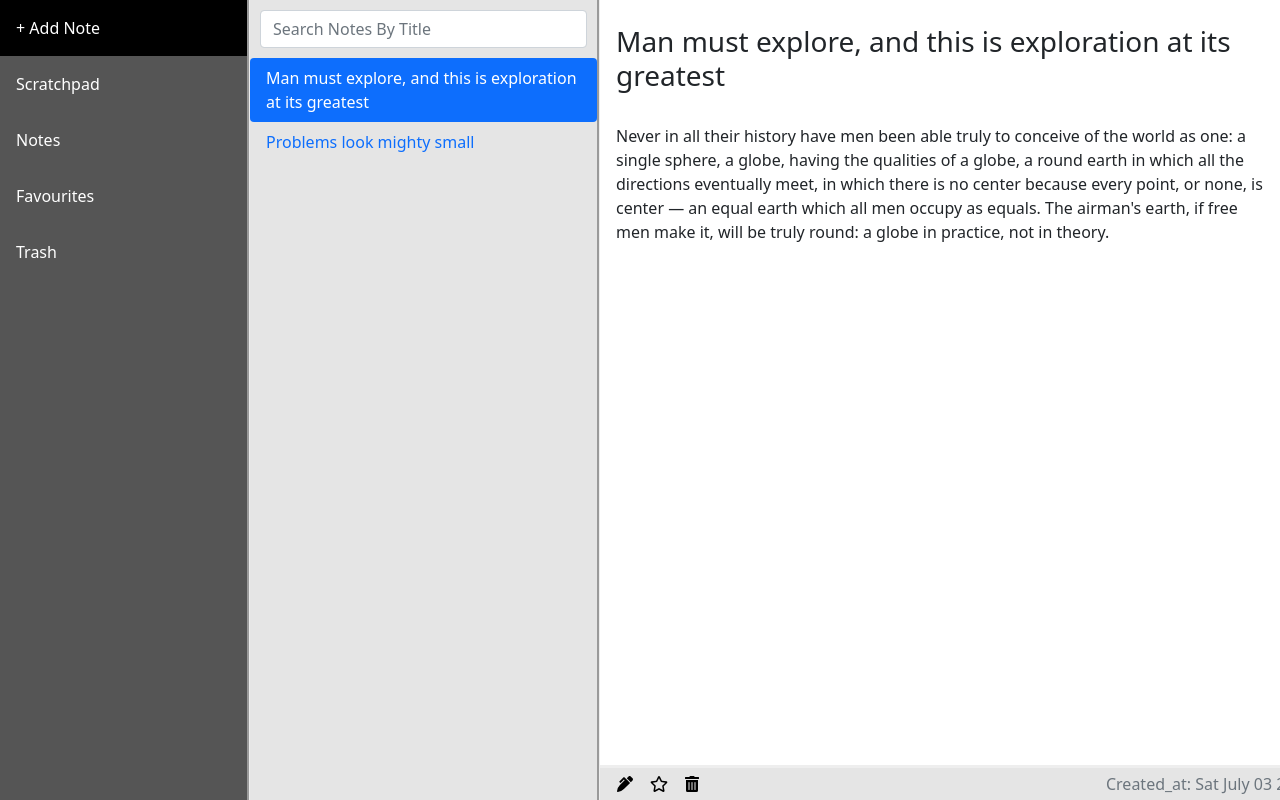
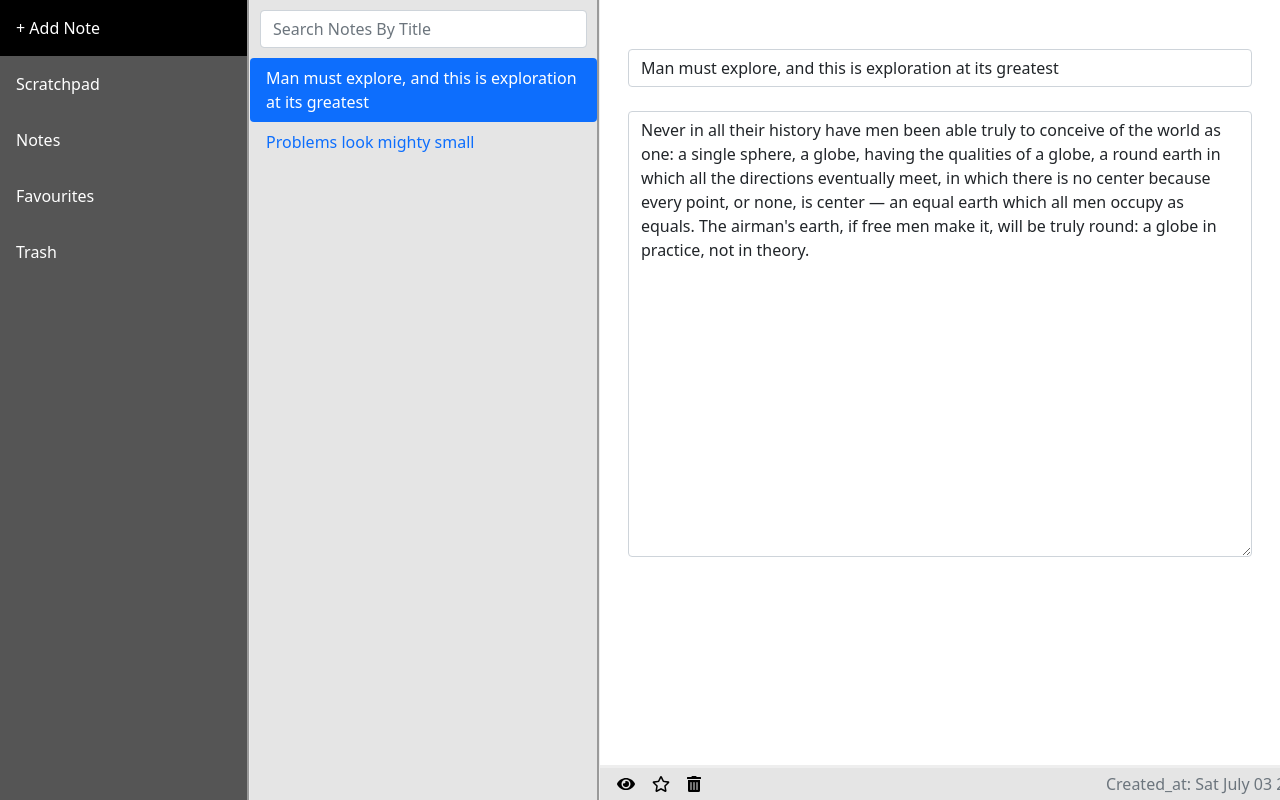
Before and after one commit to SiamAnzir/react-keep-notes, a React (Create React App) app: page / in a window 1280 px wide. Both pictures are taken after a click on the element 626 px from the left and 784 px from the top of the page. Built offline with nearby package versions, Linux system fonts and the light colour scheme.

Commit message:
Emergency commit

```diff
--- a/src/components/Container.js
+++ b/src/components/Container.js
@@ -1,20 +1,21 @@
 import React from "react";
 import {Col, Nav, Row, Tab} from "react-bootstrap";
 import {FontAwesomeIcon} from "@fortawesome/react-fontawesome";
-import {faPenAlt, faTrashAlt} from "@fortawesome/free-solid-svg-icons";
+import {faEye, faPenAlt, faTrashAlt} from "@fortawesome/free-solid-svg-icons";
 import {faStar} from "@fortawesome/free-regular-svg-icons";
+import EditNote from "./EditNote";
 
-export const navContent = (id,title,favNote) => {
+export const navContent = (note) => {
     return(
         <>
             <>
                 <Nav variant="pills" className="flex-column">
                     <Nav.Item>
-                        <Nav.Link eventKey={id}>
+                        <Nav.Link eventKey={note.id}>
                             {
-                                (favNote === true) ? ( <FontAwesomeIcon icon={faStar}/> ) : (<span></span>)
+                                (note.favourite_note === true) ? ( <span style={{ marginRight: '.2rem' }}> <FontAwesomeIcon icon={faStar} /> </span> ) : (<span></span>)
                             }
-                            {title}
+                            {note.title}
                         </Nav.Link>
                     </Nav.Item>
                 </Nav>
@@ -22,29 +23,52 @@ export const navContent = (id,title,favNote) => {
         </>
     )
 };
-export const tabContent = (id,title,description) => {
+
+export const tabContent = (note,updateNote) => {
     return(
+        (note.editing === false) ? (
             <>
-            <Tab.Content key={id}>
-                <Tab.Pane eventKey={id}>
-                    <h3>{title}</h3>
+                <Tab.Content key={note.id}>
+                    <Tab.Pane eventKey={note.id}>
+                        <h3>{note.title}</h3>
                         <br/>
-                    <p>{description}</p>
+                        <p>{note.description}</p>
+                    </Tab.Pane>
+                </Tab.Content>
+            </>
+        ) : (
+                <>
+                    <Tab.Content key={note.id}>
+                        <Tab.Pane eventKey={note.id}>
+                            <EditNote currentNote={note} updateNote = {updateNote}/>
                         </Tab.Pane>
                     </Tab.Content>
                 </>
             )
+    )
 };
-export const footerContent = (id,note,setNotes,notes,favouriteMethod,trashMethod) => {
+export const footerContent = (note,setNotes,notes,favouriteMethod,trashMethod,clickUpdateButton) => {
     return(
         <>
-            <Tab.Content key={id}>
-                <Tab.Pane className="m-1" eventKey={id}>
+            <Tab.Content key={note.id}>
+                <Tab.Pane className="m-1" eventKey={note.id}>
                     <Row>
                         <Col className="text-start ">
-                            <span style={{ marginLeft: '.8rem' }}> <FontAwesomeIcon icon={faPenAlt}/> </span>
-                            <span style={{ marginLeft: '.8rem' }} onClick={() => favouriteMethod(id,note,setNotes,notes)} > <FontAwesomeIcon icon={faStar}/> </span>
-                            <span style={{ marginLeft: '.8rem' }} onClick={() => trashMethod(id,note,setNotes,notes)}> <FontAwesomeIcon icon={faTrashAlt}/> </span>
+                            {
+                                (note.editing === false) ? (
+                                    <span style={{ marginLeft: '.8rem' }} onClick={() => clickUpdateButton(note.id,note,setNotes,notes)}> <FontAwesomeIcon icon={faPenAlt}/> </span>
+                                ) : (
+                                    <button style={{ marginLeft: '.8rem', border: 'none',background: 'none',padding:'0' }} form={note.id} type="submit"> <FontAwesomeIcon icon={faEye}/> </button>
+                                )
+                            }
+                            {
+                                (note.favourite_note === false) ? (
+                                    <span style={{ marginLeft: '.8rem' }} onClick={() => favouriteMethod(note.id,note,setNotes,notes)} > <FontAwesomeIcon icon={faStar}/> </span>
+                                ) : (
+                                    <span style={{ marginLeft: '.8rem' }} onClick={() => favouriteMethod(note.id,note,setNotes,notes)} > <FontAwesomeIcon icon={faStar}/> </span>
+                                )
+                            }
+                            <span style={{ marginLeft: '.8rem' }} onClick={() => trashMethod(note.id,note,setNotes,notes)}> <FontAwesomeIcon icon={faTrashAlt}/> </span>
                         </Col>
                         <Col className="text-end text-muted"> Created_at: {note.created_at} </Col>
                     </Row>
--- a/src/components/Favourites.js
+++ b/src/components/Favourites.js
@@ -8,14 +8,19 @@ const Favourites = () => {
 
     const {notes, setNotes} = useContext(NotesContext);
 
+    const updateNote = ( id , updatedNote) => {
+        updatedNote.editing = false;
+        setNotes(notes.map(note => (note.id === id ?  updatedNote  : note)));
+    }
+
     const favouriteNotes = [];
-    notes.map(note => (note.favourite_note === true && note.trash === false) ? ( favouriteNotes.push(note) ) : ( favouriteNotes ) );
+    notes.map(note => (note.favourite_note === true && note.trash === false) ? ( favouriteNotes.push(note) ) : ( favouriteNotes ));
 
-    const noteTab = favouriteNotes.map(note => navContent(note.id, note.title));
+    const noteTab = favouriteNotes.map(note => navContent(note));
 
-    const showNotes = favouriteNotes.map(note => tabContent(note.id , note.title , note.description));
+    const showNotes = favouriteNotes.map(note => tabContent(note,updateNote));
 
-    const footerText = favouriteNotes.map(note => footerContent(note.id,note,setNotes,notes,methods.removeFromFavouriteNote,methods.addToTrash));
+    const footerText = favouriteNotes.map(note => footerContent(note,setNotes,notes,methods.removeFromFavouriteNote,methods.addToTrash,methods.clickUpdateButton));
 
 
     return(
--- a/src/components/Notes.js
+++ b/src/components/Notes.js
@@ -3,58 +3,24 @@ import NotesContext from "../contexts/NoteContext";
 import {ViewNotes} from "./ViewNotes";
 import {tabContent,navContent,footerContent} from "./Container";
 import {methods} from "../methods/Methods";
-import {Tab ,Col, Nav, Row} from "react-bootstrap";
-import { FontAwesomeIcon } from "@fortawesome/react-fontawesome";
-import {faPenAlt,  faTrashAlt} from "@fortawesome/free-solid-svg-icons";
-import {faStar} from "@fortawesome/free-regular-svg-icons"
 
 const Notes = () => {
 
     const {notes, setNotes} = useContext(NotesContext);
 
-    const noteTab = notes.map(note => (note.trash === false) ? (
-        <>
-            <Nav variant="pills" className="flex-column" key={note.id}>
-                <Nav.Item>
-                    <Nav.Link eventKey={note.id}>{note.title}</Nav.Link>
-                </Nav.Item>
-            </Nav>
-        </>
-    ) : (
-        <div></div>
-    ));
-    const showNotes = notes.map(note => (note.trash === false) ? (
-            <>
-                <Tab.Content key={note.id}>
-                    <Tab.Pane eventKey={note.id}>
-                        <h3>{note.title}</h3>
-                        <br/>
-                        <p>{note.description}</p>
-                    </Tab.Pane>
-                </Tab.Content>
-            </>
-    ) : (
-        <div></div>
-    ));
+    const updateNote = ( id , updatedNote) => {
+        updatedNote.editing = false;
+        setNotes(notes.map(note => (note.id === id ?  updatedNote  : note)));
+    }
 
-    const footerText =  notes.map(note => (note.trash === false) ? (
-        <>
-            <Tab.Content key={note.id}>
-                <Tab.Pane className="m-1" eventKey={note.id}>
-                    <Row>
-                        <Col className="text-start ">
-                            <span style={{ marginLeft: '.8rem' }}> <FontAwesomeIcon icon={faPenAlt}/> </span>
-                            <span style={{ marginLeft: '.8rem' }} onClick={() => methods.addToFavouriteNote(note.id,note,setNotes,notes)} > <FontAwesomeIcon icon={faStar}/> </span>
-                            <span style={{ marginLeft: '.8rem' }} onClick={() => methods.addToTrash(note.id,note,setNotes,notes)}> <FontAwesomeIcon icon={faTrashAlt}/> </span>
-                        </Col>
-                        <Col className="text-end text-muted"> Created_at: {note.created_at} </Col>
-                    </Row>
-                </Tab.Pane>
-            </Tab.Content>
-        </>
-    ) : (
-        <div></div>
-    ));
+    const allNotes = [];
+    notes.map(note => (note.trash === false) ? ( allNotes.push(note) ) : ( allNotes ));
+
+    const noteTab = allNotes.map(note => navContent(note));
+
+    const showNotes = allNotes.map(note => tabContent(note,updateNote));
+
+    const footerText =  notes.map(note => footerContent(note,setNotes,notes,methods.addToFavouriteNote,methods.addToTrash,methods.clickUpdateButton));
 
     return(
         <ViewNotes default={notes[0].id} noteTab={noteTab} showNotes={showNotes} footerText={footerText}/>
--- a/src/components/Trash.js
+++ b/src/components/Trash.js
@@ -8,17 +8,22 @@ const Trash = () => {
 
     const {notes, setNotes} = useContext(NotesContext);
 
+    const updateNote = ( id , updatedNote) => {
+        updatedNote.editing = false;
+        setNotes(notes.map(note => (note.id === id ?  updatedNote  : note)));
+    }
+
     const trashNotes = [];
     notes.map(note => (note.trash === true) ? ( trashNotes.push(note) ) : ( trashNotes ));
 
-    const noteTab = trashNotes.map(note => navContent(note.id, note.title));
+    const noteTab = trashNotes.map(note => navContent(note));
 
-    const showNotes = trashNotes.map(note => tabContent(note.id , note.title , note.description));
+    const showNotes = trashNotes.map(note => tabContent(note,updateNote));
 
-    const footerText = trashNotes.map(note => footerContent(note.id,note,setNotes,notes,methods.addToFavouriteNote,methods.removeFromTrash));
+    const footerText = trashNotes.map(note => footerContent(note,setNotes,notes,methods.addToFavouriteNote,methods.removeFromTrash,methods.clickUpdateButton));
 
     return(
-        <ViewNotes default={trashNotes[0].id} noteTab={noteTab} showNotes={showNotes} footerText={footerText}/>
+        <ViewNotes default={notes[0].id} noteTab={noteTab} showNotes={showNotes} footerText={footerText}/>
     )
 }
 
--- a/src/methods/Methods.js
+++ b/src/methods/Methods.js
@@ -1,5 +1,3 @@
-import React from "react";
-
 export const methods = {
     addToFavouriteNote(noteId,selectedNote,setNotes,notes){
         selectedNote.favourite_note = true;
@@ -16,5 +14,13 @@ export const methods = {
     removeFromTrash(noteId,selectedNote,setNotes,notes) {
         selectedNote.trash = false;
         setNotes(notes.map(note => (note.id === noteId ? selectedNote : note)));
+    },
+    clickUpdateButton(noteId,selectedNote,setNotes,notes) {
+        selectedNote.editing = true;
+        setNotes(notes.map(note => (note.id === noteId ? selectedNote : note)));
+    },
+    showNote(noteId,selectedNote,setNotes,notes){
+        selectedNote.editing = false;
+        setNotes(notes.map(note => (note.id === noteId ? selectedNote : note)));
     }
 }
```
Lines whose indentation alone changed are shown as unchanged.
